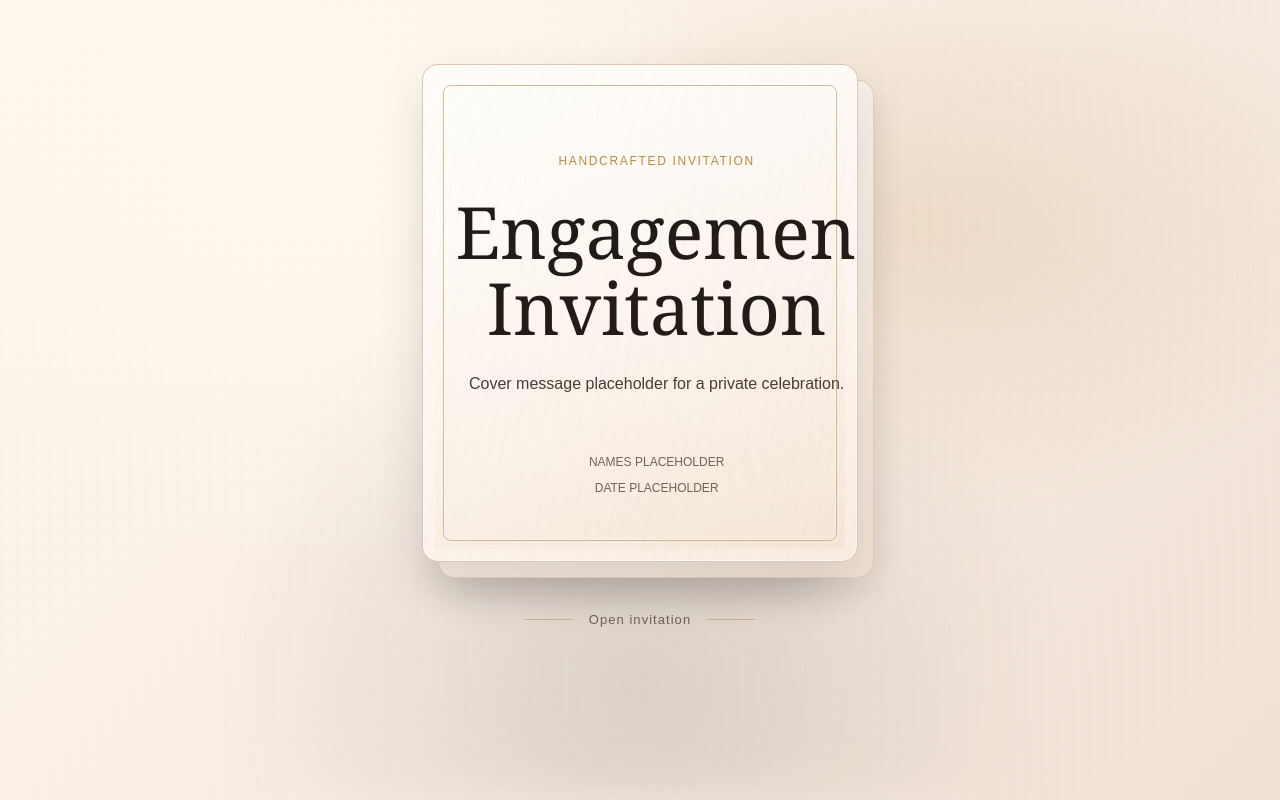
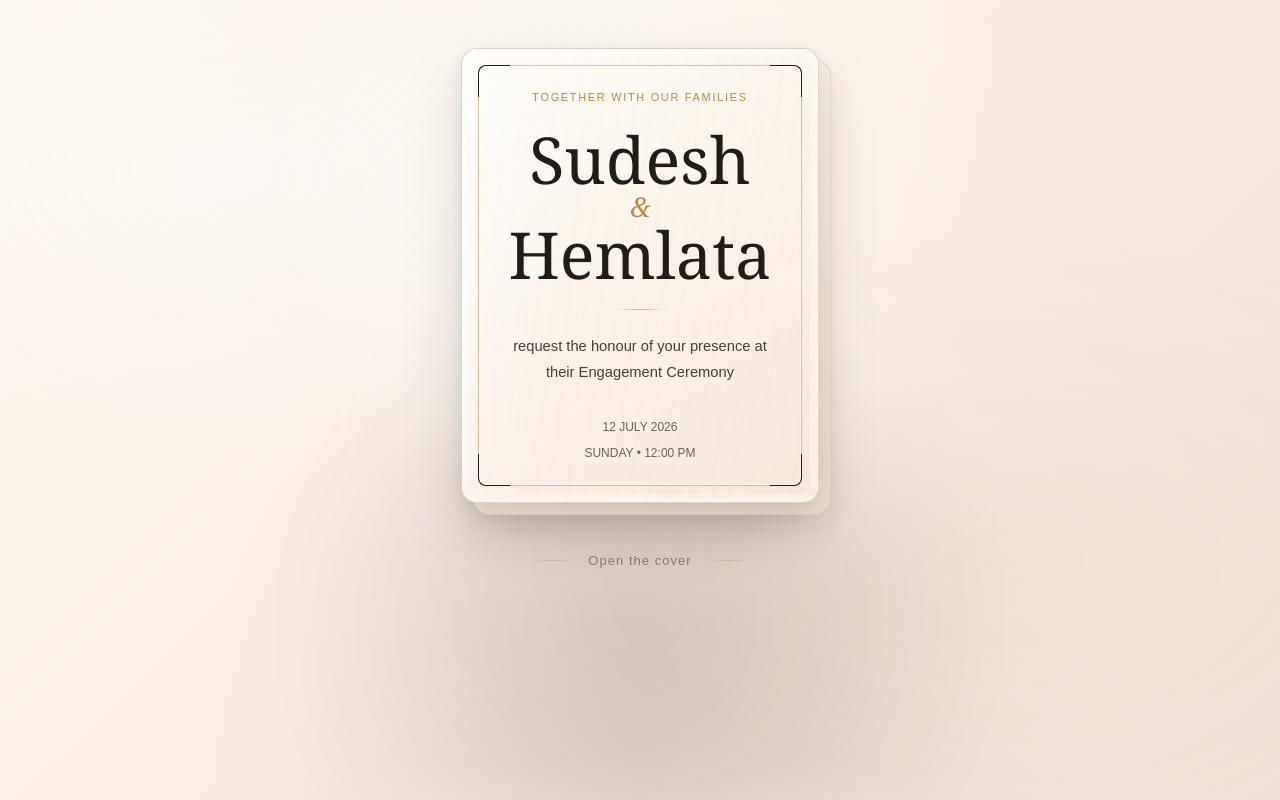
Before and after one commit to Abhishek25062001/engagement-story, a Next.js app: page / in a window 1280 px wide. Shown: the top 800 px of the page. Built offline with nearby package versions, Linux system fonts and the light colour scheme.

Commit message:
Polish static invitation hero

```diff
--- a/src/app/globals.css
+++ b/src/app/globals.css
@@ -677,14 +677,16 @@ body {
     min-height: 100svh;
     overflow: hidden;
     border-block-end: 0;
-    padding-block: clamp(var(--space-8), 8svh, var(--space-16));
+    padding-block: clamp(var(--space-6), 6svh, var(--space-12))
+      clamp(var(--space-10), 10svh, var(--space-20));
     background:
       radial-gradient(
-        circle at 24% 18%,
-        rgb(255 250 239 / 0.95),
-        rgb(255 250 239 / 0) 36%
+        ellipse at 50% 18%,
+        rgb(255 252 245 / 0.76),
+        transparent 42%
       ),
-      linear-gradient(135deg, #fff8ef 0%, #f8ede4 52%, #efe0d5 100%);
+      radial-gradient(ellipse at 50% 92%, rgb(86 65 48 / 0.1), transparent 48%),
+      linear-gradient(135deg, #fff8ef 0%, #f8eee5 46%, #efe1d6 100%);
   }
 
   .hero-scene::before,
@@ -698,33 +700,40 @@ body {
 
   .hero-scene::before {
     background:
-      linear-gradient(rgb(184 138 68 / 0.035) 1px, transparent 1px),
-      linear-gradient(90deg, rgb(184 138 68 / 0.025) 1px, transparent 1px);
-    background-size: var(--space-4) var(--space-4);
-    opacity: 0.55;
+      radial-gradient(
+        ellipse at 18% 22%,
+        rgb(255 255 255 / 0.56),
+        transparent 36%
+      ),
+      radial-gradient(
+        ellipse at 78% 70%,
+        rgb(184 138 68 / 0.07),
+        transparent 44%
+      );
+    opacity: 0.72;
   }
 
   .hero-scene::after {
     background:
       radial-gradient(
-        ellipse at 72% 28%,
-        rgb(184 138 68 / 0.18),
+        ellipse at 54% 50%,
+        rgb(255 255 255 / 0.28),
         transparent 34%
       ),
-      radial-gradient(ellipse at 50% 86%, rgb(34 28 24 / 0.12), transparent 46%);
+      radial-gradient(ellipse at 50% 78%, rgb(34 28 24 / 0.1), transparent 40%);
     filter: blur(var(--blur-lg));
   }
 
   .hero-stage {
     position: relative;
     align-items: center;
-    justify-content: center;
+    justify-content: start;
   }
 
   .hero-cover {
     position: relative;
-    width: min(100%, 31rem);
-    min-height: clamp(30rem, 62svh, 44rem);
+    width: min(80vw, 22rem);
+    min-height: clamp(26rem, 56svh, 36rem);
     border: 0;
     background: transparent;
     color: var(--color-foreground);
@@ -739,20 +748,20 @@ body {
   }
 
   .hero-cover-shadow {
-    inset: auto 8% calc(var(--space-6) * -1);
+    inset: auto 10% calc(var(--space-5) * -1);
     z-index: 0;
-    height: var(--space-10);
-    background: rgb(34 28 24 / 0.2);
+    height: var(--space-8);
+    background: rgb(34 28 24 / 0.16);
     filter: blur(var(--blur-lg));
   }
 
   .hero-cover-inner-layer {
-    inset: var(--space-4) calc(var(--space-4) * -1) calc(var(--space-4) * -1)
-      var(--space-4);
+    inset: var(--space-3) calc(var(--space-3) * -1) calc(var(--space-3) * -1)
+      var(--space-3);
     z-index: 1;
-    border: 1px solid rgb(216 191 174 / 0.68);
-    background: linear-gradient(145deg, #fffdf8, #f1e1d4);
-    box-shadow: var(--shadow-soft);
+    border: 1px solid rgb(216 191 174 / 0.5);
+    background: linear-gradient(145deg, #fffaf2, #f0dfcf);
+    box-shadow: 0 var(--space-3) var(--space-6) rgb(34 28 24 / 0.07);
   }
 
   .hero-cover-paper {
@@ -762,15 +771,23 @@ body {
     min-height: inherit;
     place-items: center;
     overflow: hidden;
-    border-color: rgb(216 191 174 / 0.86);
+    border-color: rgb(216 191 174 / 0.7);
     border-radius: var(--radius-xl);
     background:
-      linear-gradient(rgb(255 255 255 / 0.5), rgb(255 255 255 / 0)),
-      linear-gradient(145deg, #fffdf8 0%, #fbf2e8 48%, #f4e4d6 100%);
+      linear-gradient(100deg, rgb(255 255 255 / 0.52), transparent 34%),
+      repeating-linear-gradient(
+        95deg,
+        rgb(34 28 24 / 0.012) 0,
+        rgb(34 28 24 / 0.012) 1px,
+        transparent 1px,
+        transparent var(--space-4)
+      ),
+      linear-gradient(145deg, #fffdf8 0%, #fbf3e9 50%, #f5e7da 100%);
     box-shadow:
-      var(--shadow-raised),
-      inset 0 0 0 1px rgb(255 255 255 / 0.72),
-      inset 0 0 0 var(--space-3) rgb(255 250 247 / 0.35);
+      0 var(--space-6) var(--space-16) rgb(34 28 24 / 0.12),
+      0 var(--space-2) var(--space-6) rgb(34 28 24 / 0.08),
+      inset 0 0 0 1px rgb(255 255 255 / 0.76),
+      inset 0 0 0 var(--space-2) rgb(255 250 247 / 0.32);
   }
 
   .hero-cover-paper::before,
@@ -781,10 +798,12 @@ body {
   }
 
   .hero-cover-paper::before {
-    inset: var(--space-5);
-    border: 1px solid rgb(184 138 68 / 0.55);
+    inset: var(--space-4);
+    border: 1px solid rgb(184 138 68 / 0.48);
     border-radius: calc(var(--radius-xl) - var(--space-2));
-    box-shadow: inset 0 0 0 1px rgb(255 255 255 / 0.45);
+    box-shadow:
+      inset 0 0 0 1px rgb(255 255 255 / 0.46),
+      0 0 0 1px rgb(184 138 68 / 0.04);
   }
 
   .hero-cover-paper::after {
@@ -798,12 +817,54 @@ body {
       linear-gradient(90deg, rgb(255 255 255 / 0.22), transparent 46%),
       repeating-linear-gradient(
         100deg,
-        rgb(34 28 24 / 0.018) 0,
-        rgb(34 28 24 / 0.018) 1px,
+        rgb(34 28 24 / 0.012) 0,
+        rgb(34 28 24 / 0.012) 1px,
         transparent 1px,
-        transparent var(--space-3)
+        transparent var(--space-5)
       );
+    opacity: 0.72;
     mix-blend-mode: multiply;
+  }
+
+  .hero-cover-corner {
+    position: absolute;
+    z-index: 3;
+    width: var(--space-8);
+    height: var(--space-8);
+    border-color: rgb(184 138 68 / 0.54);
+    pointer-events: none;
+  }
+
+  .hero-cover-corner-top-left {
+    top: var(--space-4);
+    left: var(--space-4);
+    border-top: 1px solid;
+    border-left: 1px solid;
+    border-top-left-radius: calc(var(--radius-xl) - var(--space-2));
+  }
+
+  .hero-cover-corner-top-right {
+    top: var(--space-4);
+    right: var(--space-4);
+    border-top: 1px solid;
+    border-right: 1px solid;
+    border-top-right-radius: calc(var(--radius-xl) - var(--space-2));
+  }
+
+  .hero-cover-corner-bottom-left {
+    bottom: var(--space-4);
+    left: var(--space-4);
+    border-bottom: 1px solid;
+    border-left: 1px solid;
+    border-bottom-left-radius: calc(var(--radius-xl) - var(--space-2));
+  }
+
+  .hero-cover-corner-bottom-right {
+    right: var(--space-4);
+    bottom: var(--space-4);
+    border-right: 1px solid;
+    border-bottom: 1px solid;
+    border-bottom-right-radius: calc(var(--radius-xl) - var(--space-2));
   }
 
   .hero-cover-content {
@@ -813,7 +874,7 @@ body {
     min-height: inherit;
     align-items: center;
     justify-content: space-between;
-    padding: clamp(var(--space-12), 8svh, var(--space-20)) var(--space-8);
+    padding: clamp(var(--space-6), 5svh, var(--space-10)) var(--space-6);
     text-align: center;
   }
 
@@ -823,38 +884,72 @@ body {
     margin-block: auto;
   }
 
-  .hero-cover-eyebrow {
+  .hero-cover-preface {
     color: var(--color-gold);
+    font-size: 0.68rem;
+    letter-spacing: 0.16em;
   }
 
   .hero-cover-title {
-    max-width: 10ch;
+    display: flex;
+    max-width: 9ch;
+    flex-direction: column;
+    align-items: center;
     color: var(--color-foreground);
-    font-size: clamp(2.75rem, 7vw, 4.5rem);
+    font-size: clamp(2.75rem, 6vw, 4.05rem);
     font-weight: var(--font-weight-medium);
+    line-height: 0.95;
     text-wrap: balance;
   }
 
+  .hero-cover-ampersand {
+    color: var(--color-gold);
+    font-size: 0.42em;
+    font-style: italic;
+    line-height: 1.2;
+  }
+
+  .hero-cover-divider {
+    display: block;
+    width: var(--space-12);
+    height: 1px;
+    background: linear-gradient(
+      90deg,
+      transparent,
+      rgb(184 138 68 / 0.62),
+      transparent
+    );
+  }
+
   .hero-cover-body {
-    max-width: 30rem;
+    max-width: 17rem;
     color: var(--color-foreground-soft);
+    font-size: 0.92rem;
+    line-height: var(--line-height-relaxed);
   }
 
   .hero-cover-footer {
     align-items: center;
     color: var(--color-muted);
+    letter-spacing: var(--letter-spacing-wide);
     text-transform: uppercase;
   }
 
   .hero-open-cue {
     color: var(--color-muted);
+    opacity: 0.78;
   }
 
   .hero-open-cue-line {
     display: block;
-    width: var(--space-12);
+    width: var(--space-10);
     height: 1px;
-    background: rgb(184 138 68 / 0.48);
+    background: linear-gradient(
+      90deg,
+      transparent,
+      rgb(184 138 68 / 0.42),
+      transparent
+    );
   }
 }
 
@@ -868,7 +963,7 @@ body {
   }
 
   .hero-cover {
-    width: min(76vw, 31rem);
+    width: min(72vw, 22rem);
   }
 }
 
@@ -898,6 +993,6 @@ body {
   }
 
   .hero-cover {
-    width: min(34vw, 29rem);
+    width: min(28vw, 22.5rem);
   }
 }
--- a/src/components/sections/HeroSection.tsx
+++ b/src/components/sections/HeroSection.tsx
@@ -16,10 +16,26 @@ export function HeroSection() {
           <span aria-hidden="true" className="hero-cover-shadow" />
           <span aria-hidden="true" className="hero-cover-inner-layer" />
           <Frame className="hero-cover-paper" variant="paper">
+            <span
+              aria-hidden="true"
+              className="hero-cover-corner hero-cover-corner-top-left"
+            />
+            <span
+              aria-hidden="true"
+              className="hero-cover-corner hero-cover-corner-top-right"
+            />
+            <span
+              aria-hidden="true"
+              className="hero-cover-corner hero-cover-corner-bottom-left"
+            />
+            <span
+              aria-hidden="true"
+              className="hero-cover-corner hero-cover-corner-bottom-right"
+            />
             <Stack className="hero-cover-content" gap="lg">
               <Stack className="hero-cover-primary" gap="md">
-                <Typography className="hero-cover-eyebrow" variant="overline">
-                  Handcrafted Invitation
+                <Typography className="hero-cover-preface" variant="overline">
+                  Together with our families
                 </Typography>
                 <Typography
                   as="h1"
@@ -27,15 +43,19 @@ export function HeroSection() {
                   id="hero-cover-title"
                   variant="display"
                 >
-                  Engagement Invitation
+                  <span>Sudesh</span>
+                  <span className="hero-cover-ampersand">&amp;</span>
+                  <span>Hemlata</span>
                 </Typography>
+                <span aria-hidden="true" className="hero-cover-divider" />
                 <Typography className="hero-cover-body" variant="body">
-                  Cover message placeholder for a private celebration.
+                  request the honour of your presence at their Engagement
+                  Ceremony
                 </Typography>
               </Stack>
               <Stack className="hero-cover-footer" gap="xs">
-                <Typography variant="caption">Names Placeholder</Typography>
-                <Typography variant="caption">Date Placeholder</Typography>
+                <Typography variant="caption">12 July 2026</Typography>
+                <Typography variant="caption">Sunday • 12:00 PM</Typography>
               </Stack>
             </Stack>
           </Frame>
@@ -43,7 +63,7 @@ export function HeroSection() {
 
         <Cluster className="hero-open-cue" justify="center" gap="sm">
           <span aria-hidden="true" className="hero-open-cue-line" />
-          <Typography variant="label">Open invitation</Typography>
+          <Typography variant="label">Open the cover</Typography>
           <span aria-hidden="true" className="hero-open-cue-line" />
         </Cluster>
       </Stack>
```
